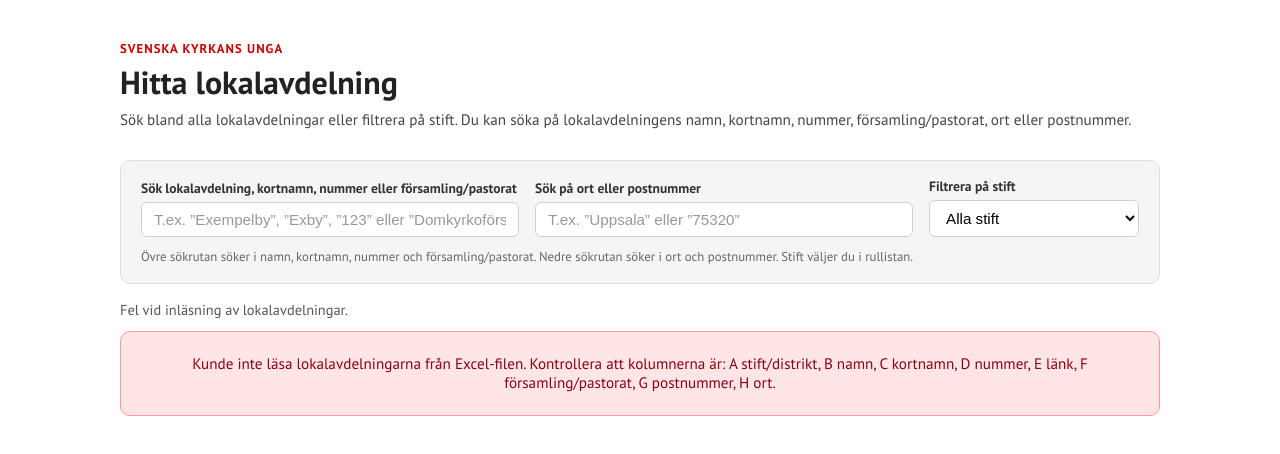
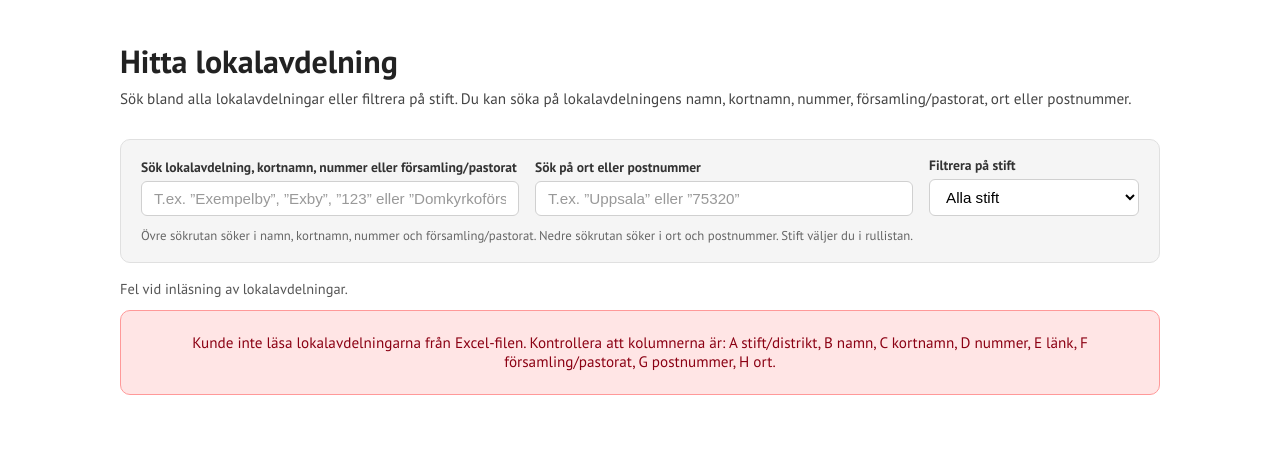
Before and after one commit to lundapucko/temp, a plain HTML site: page index.html in a window 1280 px wide. Drawn offline with Linux system fonts and the light colour scheme; no server answers.

Commit message:
Update index.html

```diff
--- a/index.html
+++ b/index.html
@@ -15,7 +15,6 @@
 <body>
   <main class="chapters-container">
     <header class="page-header">
-      <p class="page-eyebrow">Svenska Kyrkans Unga</p>
       <h1 class="page-title">Hitta lokalavdelning</h1>
       <p class="page-intro">
         Sök bland alla lokalavdelningar eller filtrera på stift. Du kan söka på
```
